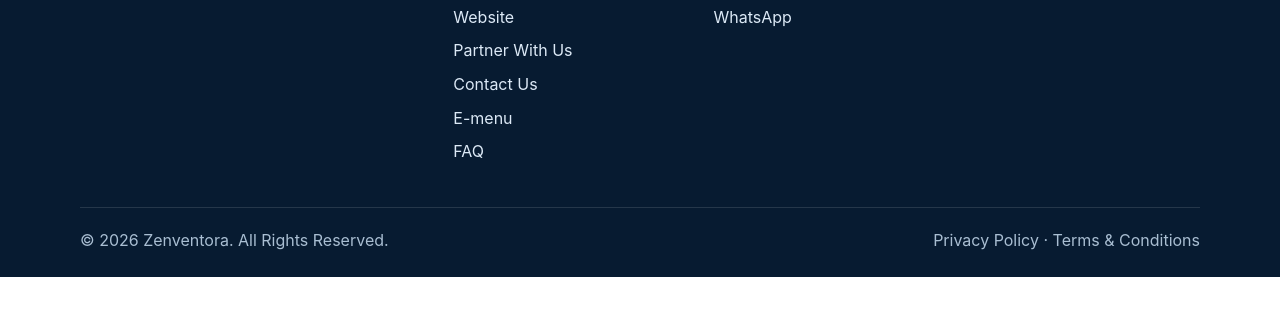
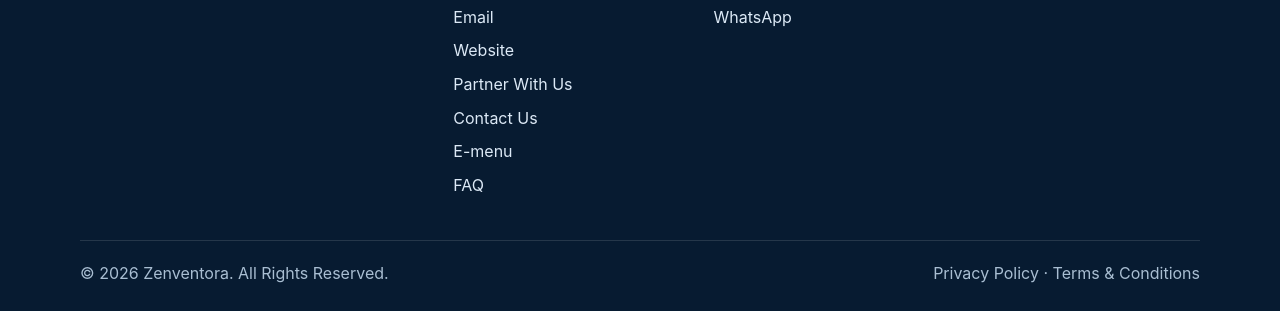
Before and after one commit to vanaja-kothai19/Zenventora, a plain HTML site: page partner-with-us.html in a window 1280 px wide. Shown: the part 1518-1829 px from the top of the page. Before the commit the page ends 1795 px from the top, so only its background shows below. Drawn offline with Linux system fonts and the light colour scheme; a script that the page names is missing.

Commit message:
Complete footer service links on preview

```diff
--- a/partner-with-us.html
+++ b/partner-with-us.html
@@ -37,7 +37,7 @@
 <footer class="site-footer">
     <div class="container footer-grid">
       <div><a class="brand footer-brand" href="./"><img class="brand-logo" src="assets/zenventora-logo.svg" alt="Official Zenventora logo" itemprop="logo" /></a></div>
-      <div><h3>Quick Links</h3><a href="index.html#what-we-do">What We Do</a><a href="index.html#partners">Partners</a><a href="online-solution/">Online Solutions</a><a href="website/">Website</a><a href="partner-with-us.html">Partner With Us</a><a href="contact.html">Contact Us</a><a href="emenu/">E-menu</a><a href="index.html#faq">FAQ</a></div>
+      <div><h3>Quick Links</h3><a href="index.html#what-we-do">What We Do</a><a href="index.html#partners">Partners</a><a href="online-solution/">Online Solutions</a><a href="online-solution/#business-email">Email</a><a href="website/">Website</a><a href="partner-with-us.html">Partner With Us</a><a href="contact.html">Contact Us</a><a href="emenu/">E-menu</a><a href="index.html#faq">FAQ</a></div>
       <div><h3>Contact</h3><a href="tel:+919360782707">9360782707</a><a href="mailto:support@zenventora.in">support@zenventora.in</a><a href="mailto:sales@zenventora.in">sales@zenventora.in</a><a href="https://wa.me/919360782707" target="_blank" rel="noopener">WhatsApp</a></div><div class="footer-social-section"><h3>Social</h3><div class="footer-social" aria-label="ZenVentora social media">
 <a class="footer-social-link" href="https://www.instagram.com/zenventora/" target="_blank" rel="noopener" aria-label="Instagram" title="Instagram"><svg viewBox="0 0 24 24"><rect x="3" y="3" width="18" height="18" rx="5"></rect><circle cx="12" cy="12" r="4"></circle><circle cx="17.5" cy="6.5" r="1"></circle></svg></a>
 <a class="footer-social-link" href="https://www.facebook.com/profile.php?id=61591519560721" target="_blank" rel="noopener" aria-label="Facebook" title="Facebook"><svg viewBox="0 0 24 24"><path d="M14 8h3V4h-3c-3 0-5 2-5 5v3H6v4h3v4h4v-4h3l1-4h-4V9c0-.7.3-1 1-1Z"></path></svg></a>
```
